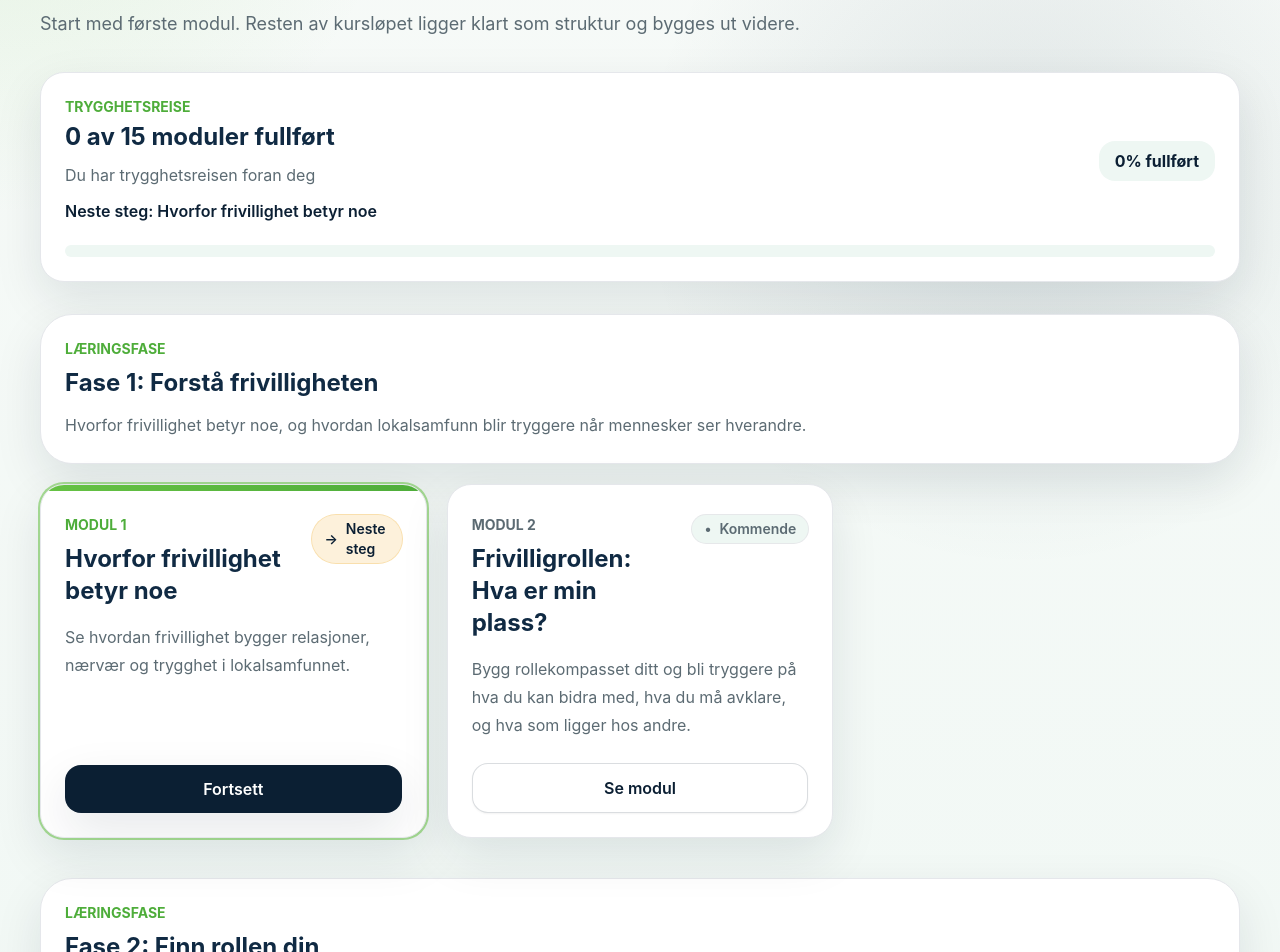
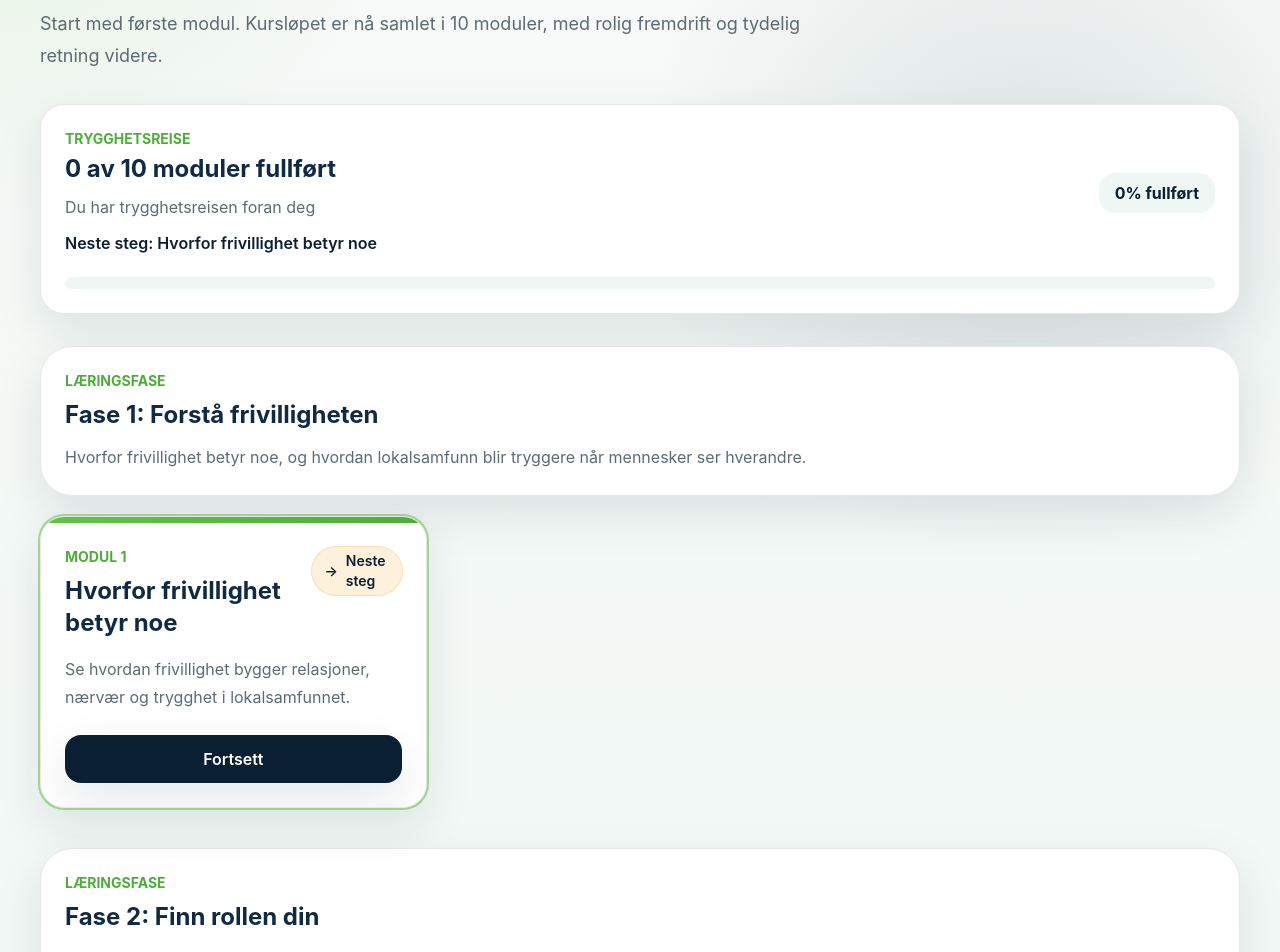
Before and after one commit to aogaa/vafskurs, a React (Vite) app: page /moduler in a window 1280 px wide. Shown: the part 200-1152 px from the top of the page. Built offline with nearby package versions, Linux system fonts and the light colour scheme.

Commit message:
endret til 10 moduler

```diff
--- a/src/data/courseModules.ts
+++ b/src/data/courseModules.ts
@@ -116,51 +116,6 @@ export const courseModules: CourseModule[] = [
     status: "planned",
     learningGoals: [],
   },
-  {
-    id: "modul-11",
-    order: 11,
-    title: "Penger, gaver og praktiske tjenester",
-    description:
-      "Tydelige grenser for økonomi, gaver og praktiske oppgaver.",
-    status: "planned",
-    learningGoals: [],
-  },
-  {
-    id: "modul-12",
-    order: 12,
-    title: "Når relasjonen blir for nær",
-    description:
-      "Hvordan ta vare på både varme og grenser i relasjoner over tid.",
-    status: "planned",
-    learningGoals: [],
-  },
-  {
-    id: "modul-13",
-    order: 13,
-    title: "Frivillig sammen med ansatte og organisasjon",
-    description:
-      "Slik spiller frivillige, ansatte og organisasjon hverandre gode.",
-    status: "planned",
-    learningGoals: [],
-  },
-  {
-    id: "modul-14",
-    order: 14,
-    title: "Ta vare på deg selv som frivillig",
-    description:
-      "Frivilligrollen skal være meningsfull og bærekraftig for deg også.",
-    status: "planned",
-    learningGoals: [],
-  },
-  {
-    id: "modul-15",
-    order: 15,
-    title: "Avsluttende trygghetsløype",
-    description:
-      "Samle det viktigste: rolle, grenser, gode møter og hvem du spør.",
-    status: "planned",
-    learningGoals: [],
-  },
 ];
 
 export function getModuleById(moduleId: string) {
--- a/src/data/coursePhases.ts
+++ b/src/data/coursePhases.ts
@@ -11,34 +11,34 @@ export const coursePhases: CoursePhase[] = [
     title: "Fase 1: Forstå frivilligheten",
     description:
       "Hvorfor frivillighet betyr noe, og hvordan lokalsamfunn blir tryggere når mennesker ser hverandre.",
-    moduleIds: ["modul-1", "modul-2"],
+    moduleIds: ["modul-1"],
   },
   {
     id: "finn-rollen-din",
     title: "Fase 2: Finn rollen din",
     description:
       "Hva frivilligrollen er, hva den ikke er, og hvordan du bidrar uten å overta ansvar.",
-    moduleIds: ["modul-3", "modul-13"],
+    moduleIds: ["modul-2", "modul-3"],
   },
   {
     id: "sett-trygge-grenser",
     title: "Fase 3: Sett trygge grenser",
     description:
-      "Innenfor, avklar og utenfor: grenser, fortrolighet, penger, gaver, bilder og privat kontakt.",
-    moduleIds: ["modul-4", "modul-5", "modul-6", "modul-7", "modul-10", "modul-11"],
+      "Innenfor, avklar og utenfor: grensesetting, fortrolighet og trygge formuleringer.",
+    moduleIds: ["modul-4", "modul-5", "modul-6", "modul-7"],
   },
   {
     id: "mot-mennesker-godt",
     title: "Fase 4: Møt mennesker godt",
     description:
       "Verdighet, respekt, relasjoner og hvordan du møter mennesker på en trygg og menneskelig måte.",
-    moduleIds: ["modul-8", "modul-12"],
+    moduleIds: ["modul-8"],
   },
   {
     id: "stopp-avklar-ta-vare",
-    title: "Fase 5: Stopp, avklar og ta vare på deg selv",
+    title: "Fase 5: Stopp, avklar og håndter trygt",
     description:
-      "Bekymring, avklaring, egenomsorg og en avsluttende trygghetsløype for frivilligrollen.",
-    moduleIds: ["modul-9", "modul-14", "modul-15"],
+      "Bekymring, avklaring og trygge valg når situasjoner kan få større konsekvenser.",
+    moduleIds: ["modul-9", "modul-10"],
   },
 ];
--- a/src/pages/HomePage.tsx
+++ b/src/pages/HomePage.tsx
@@ -23,8 +23,8 @@ export function HomePage() {
         <div className="rounded-3xl bg-mist p-7 shadow-soft ring-1 ring-pine/18">
           <h2 className="text-2xl font-bold text-ink">Veien er rolig</h2>
           <p className="mt-4 leading-7 text-slate">
-            Korte moduler, praktiske eksempler og en progresjon som er lett å
-            følge.
+            10 korte moduler, praktiske eksempler og en progresjon som er lett
+            å følge.
           </p>
         </div>
       </section>
--- a/src/pages/ModuleOverviewPage.tsx
+++ b/src/pages/ModuleOverviewPage.tsx
@@ -6,20 +6,23 @@ import { courseModules } from "../data/courseModules";
 import { useProgress } from "../hooks/useProgress";
 
 export function ModuleOverviewPage() {
-  const { getCompletedCount, isModuleComplete } = useProgress();
+  const { isModuleComplete } = useProgress();
   const nextModule = courseModules.find((courseModule) => !isModuleComplete(courseModule.id));
+  const completedCount = courseModules.filter((courseModule) =>
+    isModuleComplete(courseModule.id),
+  ).length;
 
   return (
     <PageContainer className="space-y-8">
       <header className="flex flex-col gap-6 lg:flex-row lg:items-end lg:justify-between">
         <SectionTitle
           eyebrow="Moduloversikt"
-          title="Rolig fremdrift, ett steg om gangen"
-          description="Start med første modul. Resten av kursløpet ligger klart som struktur og bygges ut videre."
+          title="10 moduler, ett tydelig kursløp"
+          description="Start med første modul. Kursløpet er nå samlet i 10 moduler, med rolig fremdrift og tydelig retning videre."
         />
       </header>
       <ProgressSummary
-        completedCount={getCompletedCount()}
+        completedCount={completedCount}
         nextModuleTitle={nextModule?.title}
         totalCount={courseModules.length}
       />
```
